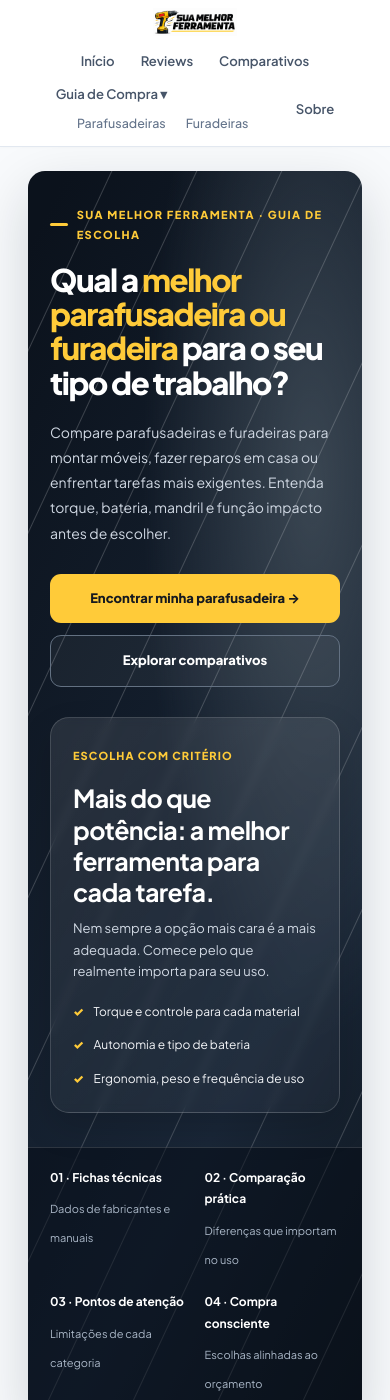
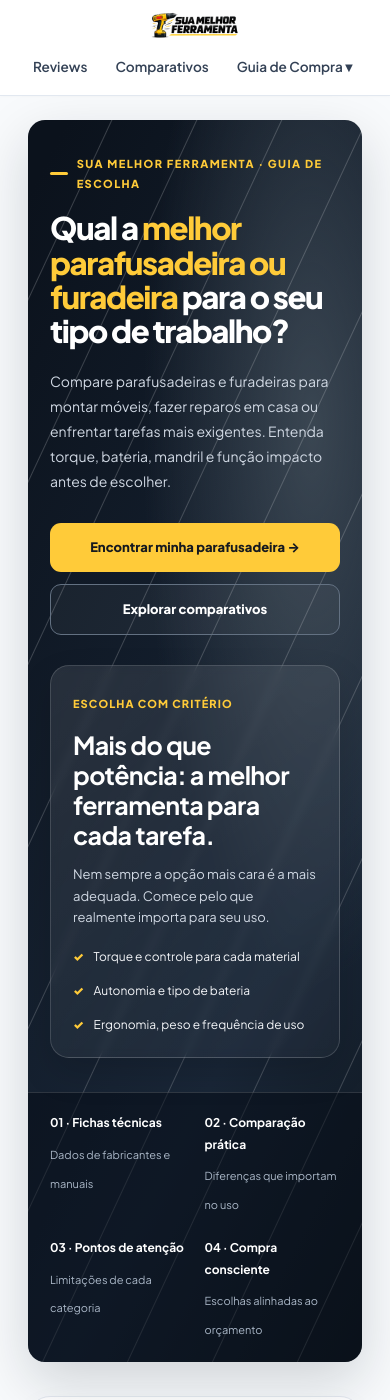
Before and after one commit to membroequipe/SiteReview, a Jekyll site: the page built from index.html, in a window 390 px wide and 1400 px high. Built offline with Jekyll 4.4.1, drawn with Linux system fonts in a browser that asks for light colours.

Commit message:
Update style.css

```diff
--- a/assets/css/style.css
+++ b/assets/css/style.css
@@ -686,86 +686,56 @@ body.home-page .site-content {
 }
 
 /* =========================================
-   10. AJUSTES RESPONSIVOS MOBILE (COMPACTO)
+   10. AJUSTES RESPONSIVOS MOBILE (NATIVO & LIMPO)
    ========================================= */
 @media screen and (max-width: 768px) {
   .site-header-container {
     flex-direction: column !important;
     align-items: center !important;
-    padding: 8px 12px !important;
-    gap: 6px !important;
+    padding: 10px 12px !important;
+    gap: 8px !important;
   }
 
   .site-logo-img {
-    height: 28px !important;
+    height: 30px !important;
     width: auto !important;
   }
 
   .site-nav {
     width: 100% !important;
+    overflow-x: auto !important; /* Permite deslizar suavemente se a tela for muito pequena */
+    -webkit-overflow-scrolling: touch;
   }
 
-  /* Organiza os links em uma grelha compacta de duas linhas */
-  .site-nav ul {
+  /* Lista Principal organizada numa linha contínua e bem espaçada */
+  .site-nav > ul {
     display: flex !important;
-    flex-wrap: wrap !important;
+    flex-wrap: nowrap !important;
     justify-content: center !important;
-    gap: 4px 10px !important;
-    padding: 0 !important;
-    margin: 4px 0 0 0 !important;
+    align-items: center !important;
+    gap: 12px !important;
+    padding: 4px 10px !important;
+    margin: 0 !important;
     list-style: none !important;
+    white-space: nowrap !important;
   }
 
   .site-nav li {
     margin: 0 !important;
+    position: relative !important;
   }
 
   .site-nav a {
-    font-size: 0.82rem !important;
-    padding: 4px 8px !important;
-    color: #475569 !important;
+    font-size: 0.85rem !important;
+    font-weight: 600 !important;
+    padding: 6px 8px !important;
+    color: #334155 !important;
   }
 
-  /* Submenu limpo e discreto (sem caixa grande) */
+  /* Esconde os subitens no mobile para não quebrar o layout,
+     mantendo os links principais (Início, Reviews, Comparativos, Guia, Sobre) num menu limpo */
   .site-nav .dropdown-menu {
-    position: static !important;
-    display: flex !important;
-    flex-direction: row !important; /* Coloca Parafusadeiras e Furadeiras lado a lado */
-    justify-content: center !important;
-    gap: 12px !important;
-    background: transparent !important;
-    box-shadow: none !important;
-    border: none !important;
-    padding: 2px 0 !important;
-    margin: 0 auto !important;
-    width: 100% !important;
-  }
-
-  .site-nav .dropdown-menu li {
-    width: auto !important;
-  }
-
-  .site-nav .dropdown-menu a {
-    font-size: 0.78rem !important;
-    color: #64748b !important;
-    padding: 2px 4px !important;
-  }
-
-  /* Reduz margens de títulos no mobile */
-  h1, h2, h3,
-  .post-title,
-  .page-title,
-  .entry-title {
-    margin-top: 15px !important;
-    margin-bottom: 10px !important;
-    line-height: 1.25 !important;
-  }
-
-  /* Compacta topo das páginas no mobile */
-  .site-content,
-  .page-content,
-  .post-content {
-    padding-top: 10px !important;
+    display: none !important;
   }
 }
 
```
